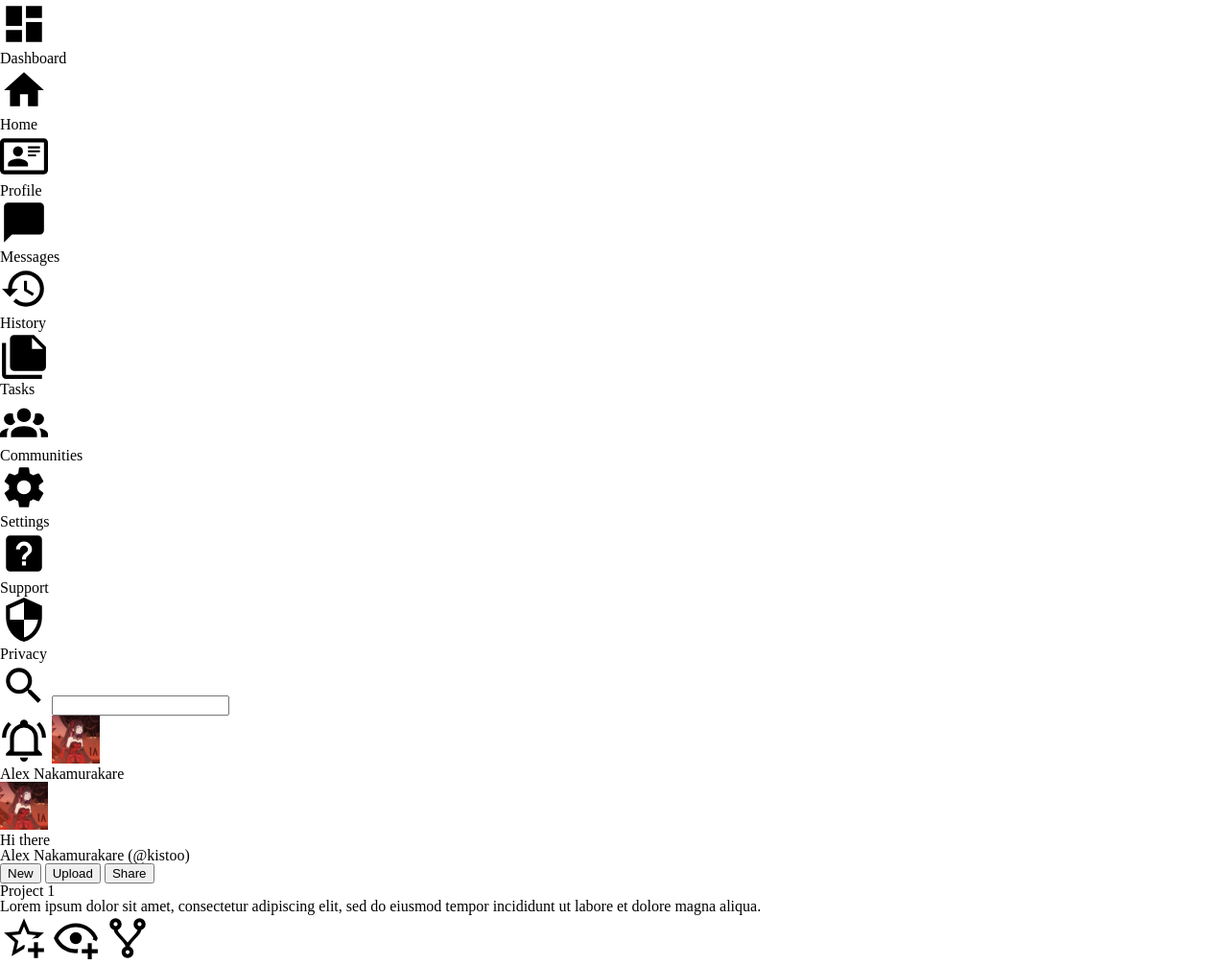
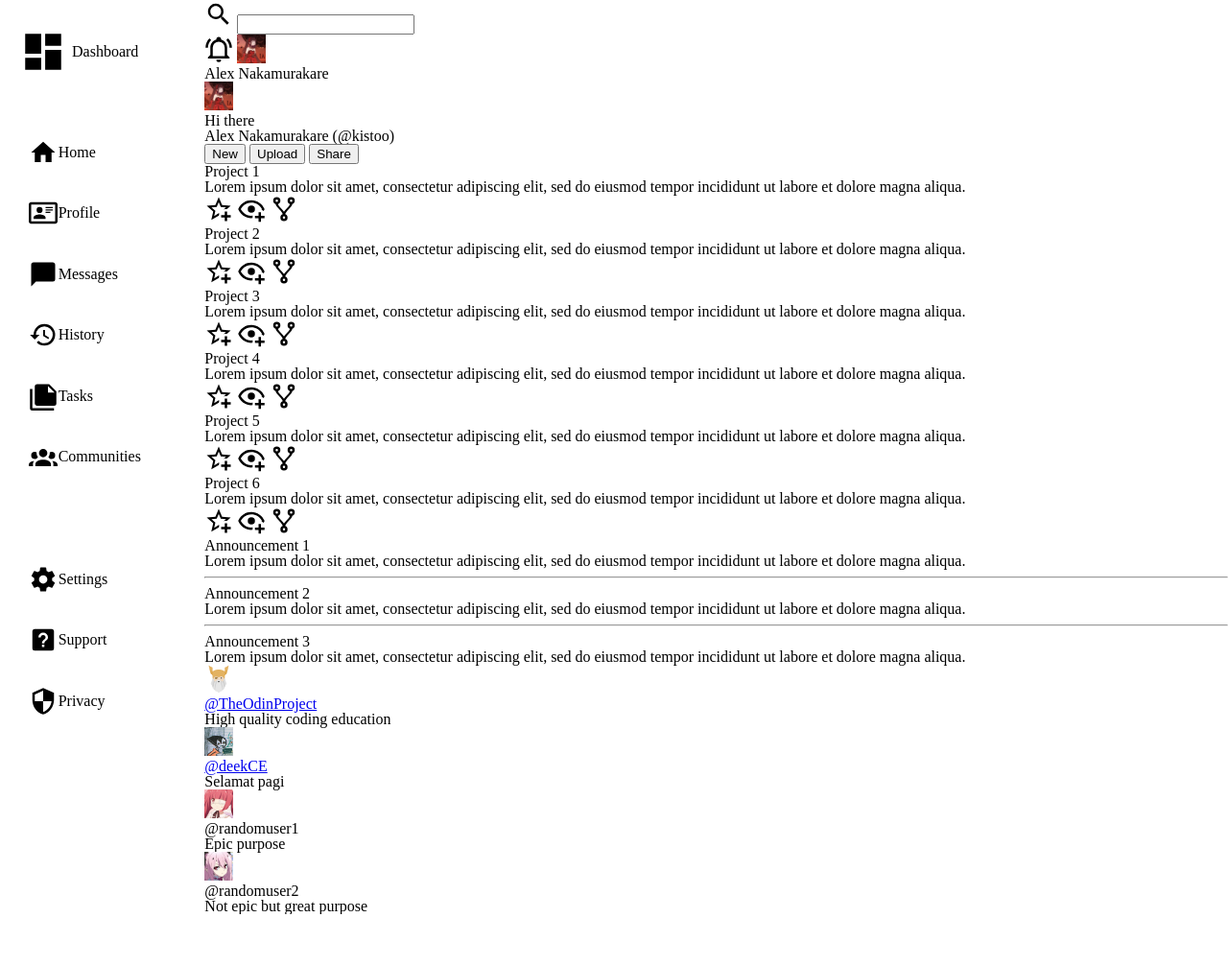
Before and after one commit to kistoo/admin-dashboard, a plain HTML site: page index.html in a window 1280 px wide. Shown: the top 1006 px of the page at 96% size. After the commit the page ends 953 px from the top, so only its background shows below. Drawn offline with Linux system fonts and the light colour scheme.

Commit message:
Add grid to container and sidebar

```diff
--- a/style.css
+++ b/style.css
@@ -56,6 +56,42 @@ table {
 
 /*style*/
 
+
+
 img {
+    height: 30px;
+}
+
+.container {
+    display: grid;
+    grid-template-columns: 1fr 5fr;
+    height: 100%;
+}
+
+.sidebar {
+    display: grid;
+    grid-template-rows: minmax(120px,2fr) repeat(auto-fill, minmax(60px,1fr));
+}
+
+.sidebar div {
+    display: grid;
+    grid-template-columns: 1fr 4fr;
+    align-items: center;
+}
+
+.logo {
+    padding: 0 20px 20px;
+    gap: 5px;
+}
+
+.logo img{
     height: 50px;
 }
+
+.option {
+    padding: 10px 30px;
+}
+
+.content {
+
+}
```
